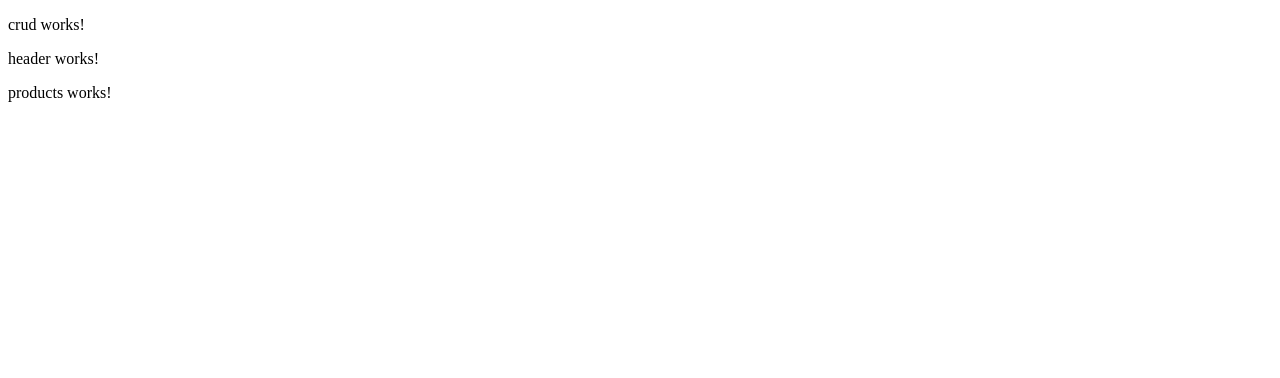
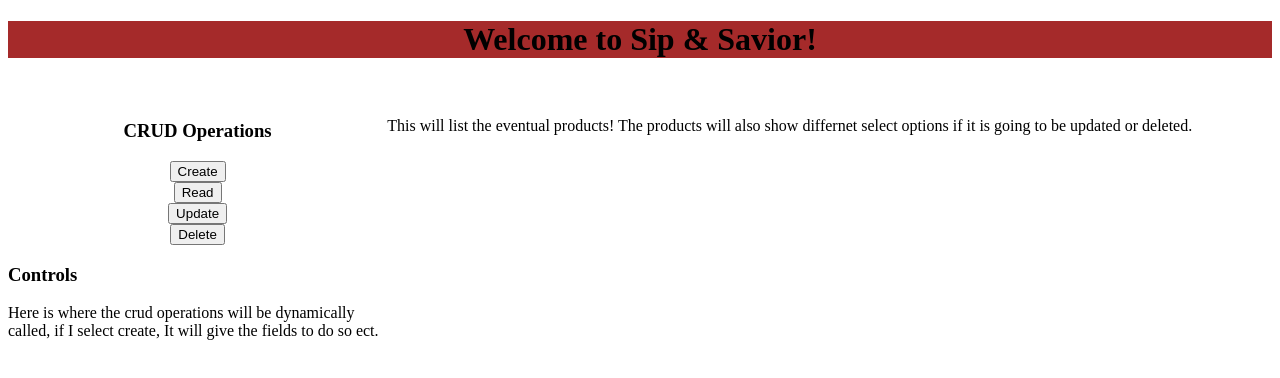
Before and after one commit to Ethan-Meese/Coffee-CRUD-App, an Angular app in the folder Frontend/Coffee-CRUD-Frontend/: page / in a window 1280 px wide. Shown: the top 378 px of the page. Built offline with nearby package versions, Linux system fonts and the light colour scheme.

Commit message:
Added the initial HTML.

```diff
--- a/Frontend/Coffee-CRUD-Frontend/src/app/app.css
+++ b/Frontend/Coffee-CRUD-Frontend/src/app/app.css
@@ -0,0 +1,18 @@
+app-header{
+    height: 80px;
+    display: block;
+}
+
+.container{
+    display: flex;
+    width: 100%;
+    height: calc(100vh - 80px);
+}
+
+app-crud{
+    flex: 0 0 30%;
+}
+
+app-products{
+    flex: 1;
+}
--- a/Frontend/Coffee-CRUD-Frontend/src/app/app.html
+++ b/Frontend/Coffee-CRUD-Frontend/src/app/app.html
@@ -1,3 +1,7 @@
-<app-crud></app-crud>
+
 <app-header></app-header>
-<app-products></app-products>
+
+<div class="container">
+    <app-crud></app-crud>
+    <app-products></app-products>
+</div>
--- a/Frontend/Coffee-CRUD-Frontend/src/app/crud/crud.component.css
+++ b/Frontend/Coffee-CRUD-Frontend/src/app/crud/crud.component.css
@@ -0,0 +1,5 @@
+.crud{
+    display: flex;
+    flex-direction: column;
+    align-items: center;
+}
--- a/Frontend/Coffee-CRUD-Frontend/src/app/crud/crud.component.html
+++ b/Frontend/Coffee-CRUD-Frontend/src/app/crud/crud.component.html
@@ -1,3 +1,12 @@
-<p>
-  crud works!
-</p>
+<div class="crud">
+  <h3>CRUD Operations</h3>
+  <button>Create</button>
+  <button>Read</button>
+  <button>Update</button>
+  <button>Delete</button>
+</div>
+
+<div>
+  <h3>Controls</h3>
+  <p>Here is where the crud operations will be dynamically called, if I select create, It will give the fields to do so ect.</p>
+</div>
--- a/Frontend/Coffee-CRUD-Frontend/src/app/header/header.component.css
+++ b/Frontend/Coffee-CRUD-Frontend/src/app/header/header.component.css
@@ -0,0 +1,4 @@
+.header{
+background-color: brown;
+text-align: center;
+}
--- a/Frontend/Coffee-CRUD-Frontend/src/app/header/header.component.html
+++ b/Frontend/Coffee-CRUD-Frontend/src/app/header/header.component.html
@@ -1,3 +1 @@
-<p>
-  header works!
-</p>
+<h1 class="header">Welcome to Sip & Savior!</h1>
--- a/Frontend/Coffee-CRUD-Frontend/src/app/products/products.component.css
+++ b/Frontend/Coffee-CRUD-Frontend/src/app/products/products.component.css
@@ -0,0 +1,4 @@
+.products{
+    display: flex;
+    flex-direction: column;
+}
--- a/Frontend/Coffee-CRUD-Frontend/src/app/products/products.component.html
+++ b/Frontend/Coffee-CRUD-Frontend/src/app/products/products.component.html
@@ -1,3 +1,3 @@
-<p>
-  products works!
+<p class="products">
+  This will list the eventual products! The products will also show differnet select options if it is going to be updated or deleted.
 </p>
```
Also changed, not shown: 1 other file (tests, documents, lock files or other folders).
